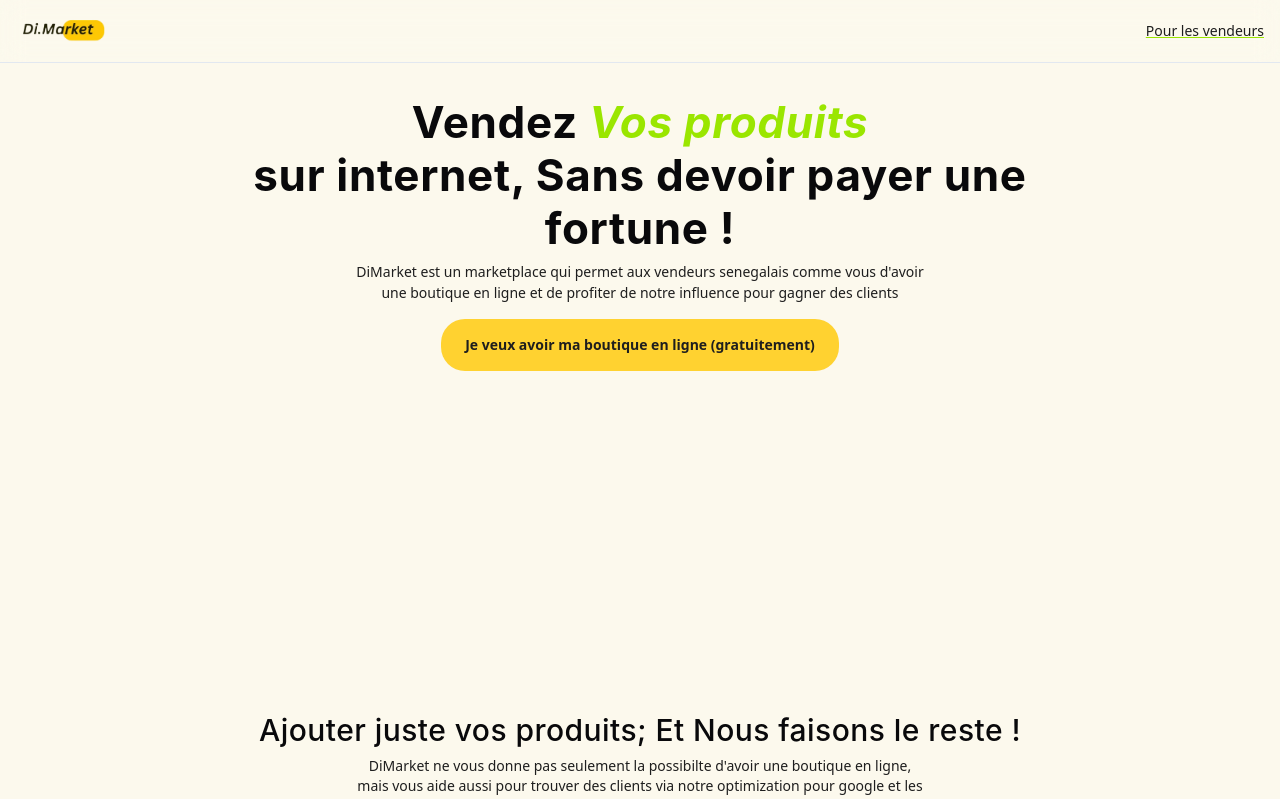
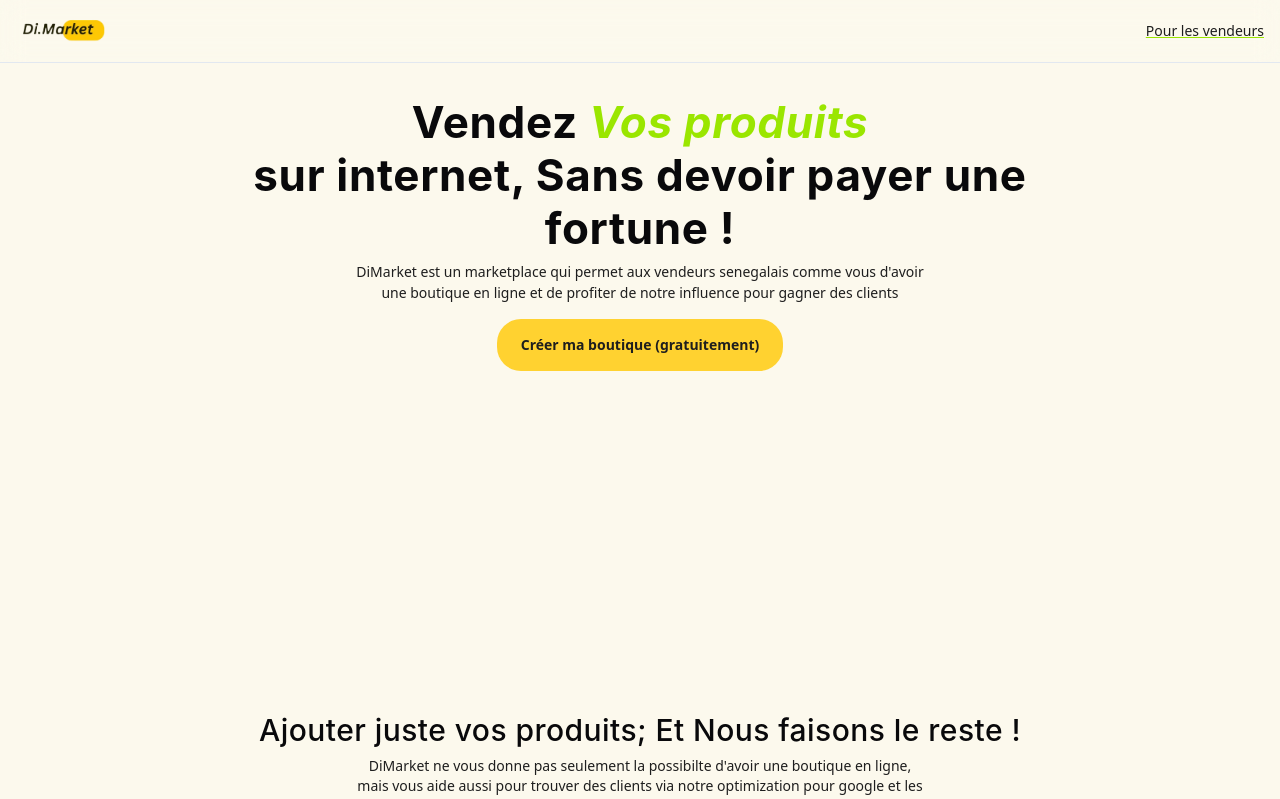
Before and after one commit to DiagneGeek/di-market, a SvelteKit app: page /vendeurs in a window 1280 px wide. Shown: the top 799 px of the page. Built offline with nearby package versions, Linux system fonts and the light colour scheme.

Commit message:
Update +page.svelte

```diff
--- a/src/routes/vendeurs/+page.svelte
+++ b/src/routes/vendeurs/+page.svelte
@@ -23,7 +23,7 @@
         d'avoir une boutique en ligne et de profiter de notre influence pour gagner des clients
     </p>
     <a href="/vendeurs/inscription">
-    <Button class="my-4">Je veux avoir ma boutique en ligne (gratuitement)</Button>
+    <Button class="my-4">Créer ma boutique (gratuitement)</Button>
     </a>
 </Hero>
 </div>
```
